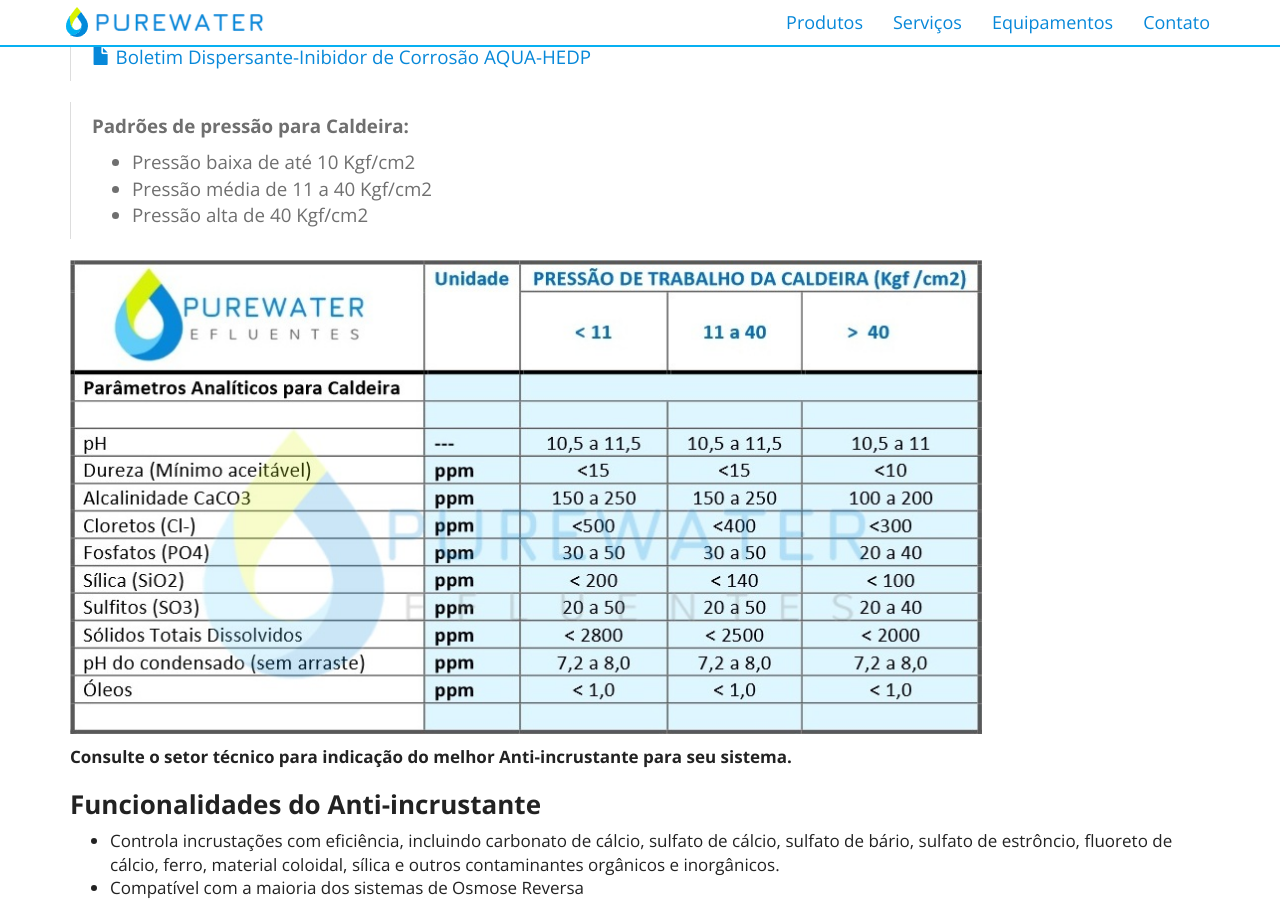
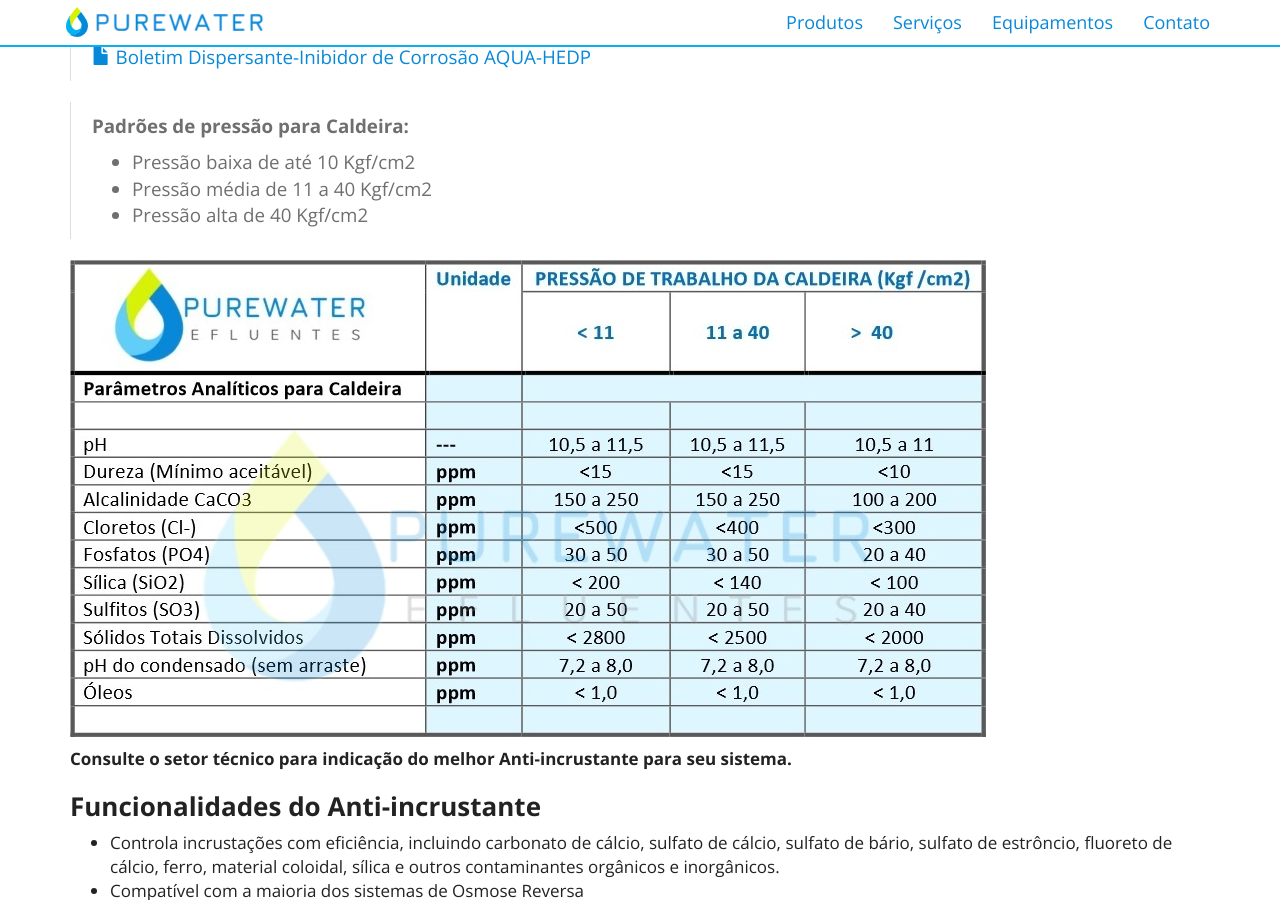
Before and after one commit to purewaterefluentes/purewaterefluentes.github.io, a Jekyll site: the page built from produtos/anti-incrustante.md, in a window 1280 px wide and 900 px high, scrolled down 1454 px. Built offline with Jekyll 4.4.1, drawn with Linux system fonts in a browser that asks for light colours; nearby versions of some CDN libraries; library files that are not in the unit come from our copies.

Commit message:
Update anti-incrustante.md

```diff
--- a/produtos/anti-incrustante.md
+++ b/produtos/anti-incrustante.md
@@ -45,7 +45,7 @@
  - Pressão média de 11 a 40 Kgf/cm2
  - Pressão alta de 40 Kgf/cm2
 
-<img src="../../website/images/Tabela_parametros_controle_qualidade_agua_caldeira.jpg" class="figure-img img-fluid rounded" alt="Tabela de Parâmetros para Controle de água de caldeira" style="max-width: 80%;" >
+<img src="../../website/images/Tabela_parametros_controle_qualidade_agua_caldeira.jpg" class="figure-img img-fluid rounded" alt="Tabela de Parâmetros para Controle de água de caldeira" style="max-width: 100%;" >
 
 **Consulte o setor técnico para indicação do melhor Anti-incrustante para seu sistema.**
 
```
